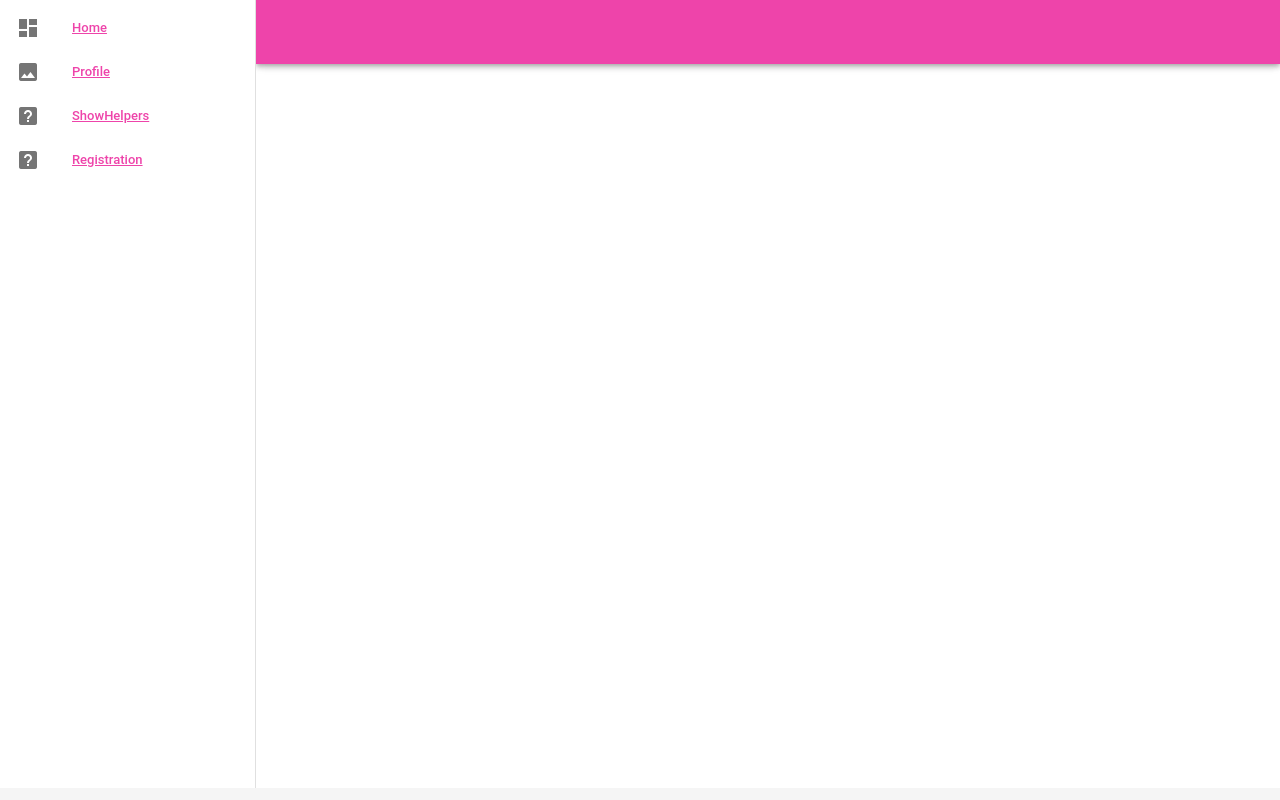
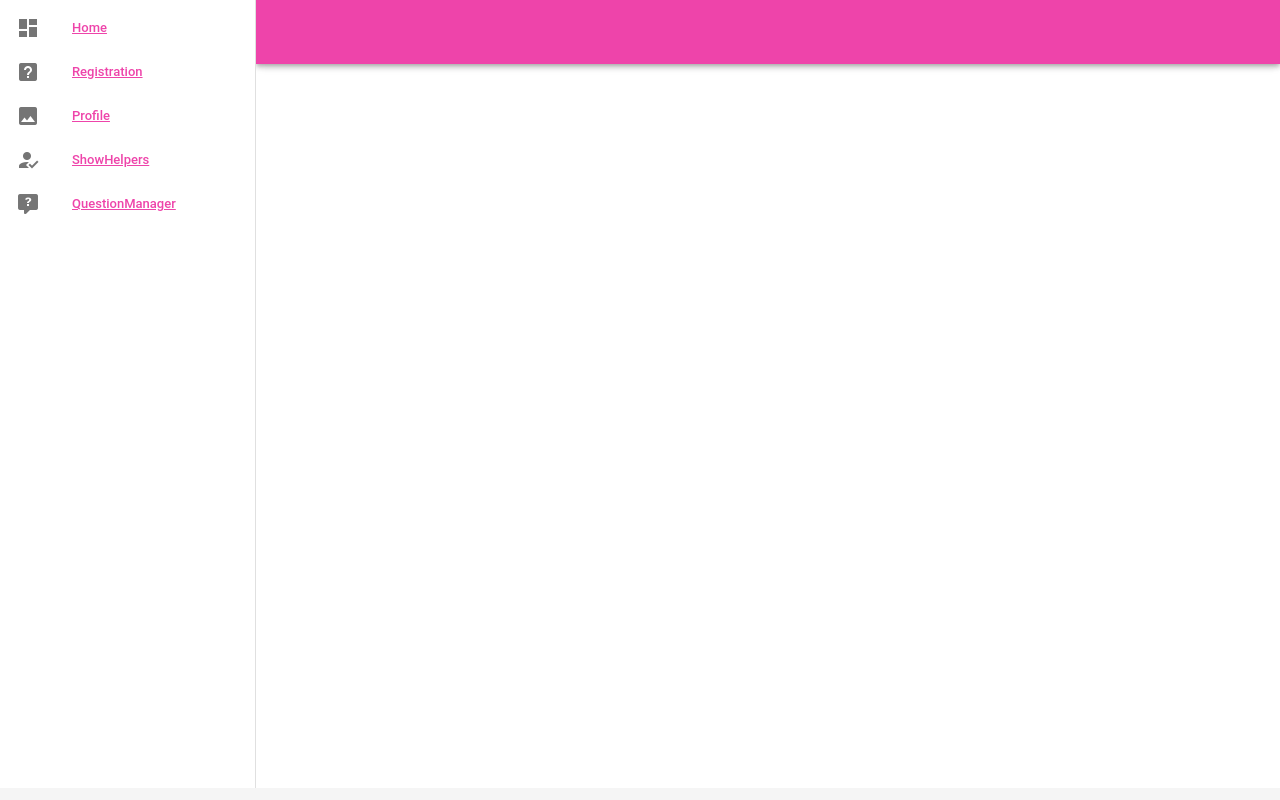
Before and after one commit to AdamSz93/Student-Corona-App, a Vue app: page / in a window 1280 px wide. Built offline with nearby package versions, Linux system fonts and the light colour scheme; a small style sheet from the web is missing.

Commit message:
Mockup for QuestionManager added (UI-Component and data needed) Nav-Drawer: Icons improved

```diff
--- a/src/App.vue
+++ b/src/App.vue
@@ -45,9 +45,11 @@ export default {
     return {
       items: [
         { title: "Home", icon: "mdi-view-dashboard", route: "/home" },
+        { title: "Registration", icon: "mdi-help-box", route: "/registration" },
         { title: "Profile", icon: "mdi-image", route: "/profile" },
-        { title: "ShowHelpers", icon: "mdi-help-box", route: "/showhelpers" },
-        { title: "Registration", icon: "mdi-help-box", route: "/registration" }
+        { title: "ShowHelpers", icon: "mdi-account-check", route: "/showhelpers" },
+        { title: "QuestionManager", icon: "mdi-comment-question", route: "/questionmanager" },
+
       ],
       right: null
     };
--- a/src/router/index.js
+++ b/src/router/index.js
@@ -10,12 +10,9 @@ Vue.use(VueRouter)
     component: () => import(/* webpackChunkName: "about" */ '../views/Home.vue')
   },
   {
-    path: '/about',
-    name: 'About',
-    // route level code-splitting
-    // this generates a separate chunk (about.[hash].js) for this route
-    // which is lazy-loaded when the route is visited.
-    component: () => import(/* webpackChunkName: "about" */ '../views/About.vue')
+    path: '/registration',
+    name: 'Registration',
+    component: () => import(/* webpackChunkName: "about" */ '../views/Registration.vue')
   },
   {
     path: '/profile',
@@ -28,10 +25,18 @@ Vue.use(VueRouter)
     component: () => import(/* webpackChunkName: "about" */ '../views/ShowHelpers.vue')
   },
   {
-    path: '/registration',
-    name: 'Registration',
-    component: () => import(/* webpackChunkName: "about" */ '../views/Registration.vue')
-  }
+    path: '/questionmanager',
+    name: 'QuestionManager',
+    component: () => import(/* webpackChunkName: "about" */ '../views/QuestionManager.vue')
+  },
+  {
+    path: '/about',
+    name: 'About',
+    // route level code-splitting
+    // this generates a separate chunk (about.[hash].js) for this route
+    // which is lazy-loaded when the route is visited.
+    component: () => import(/* webpackChunkName: "about" */ '../views/About.vue')
+  },
 ]
 
 const router = new VueRouter({
--- /dev/null
+++ b/src/views/QuestionManager.vue
@@ -0,0 +1,16 @@
+<template>
+<v-app>
+    <!-- https://vuetifyjs.com/en/components/lists/#icon-with-2-lines-and-action -->
+</v-app>
+</template>
+
+<script>
+export default {
+  name: "QuestionManager",
+  components: {},
+  methods: {},
+  data: () => {
+    return {};
+  }
+};
+</script>
```
